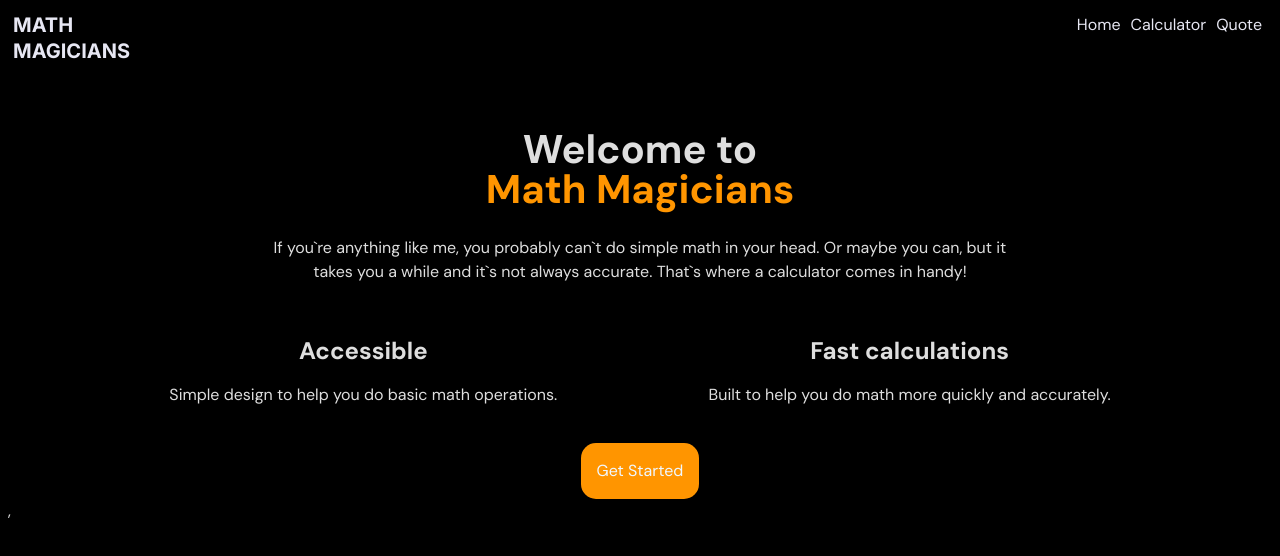
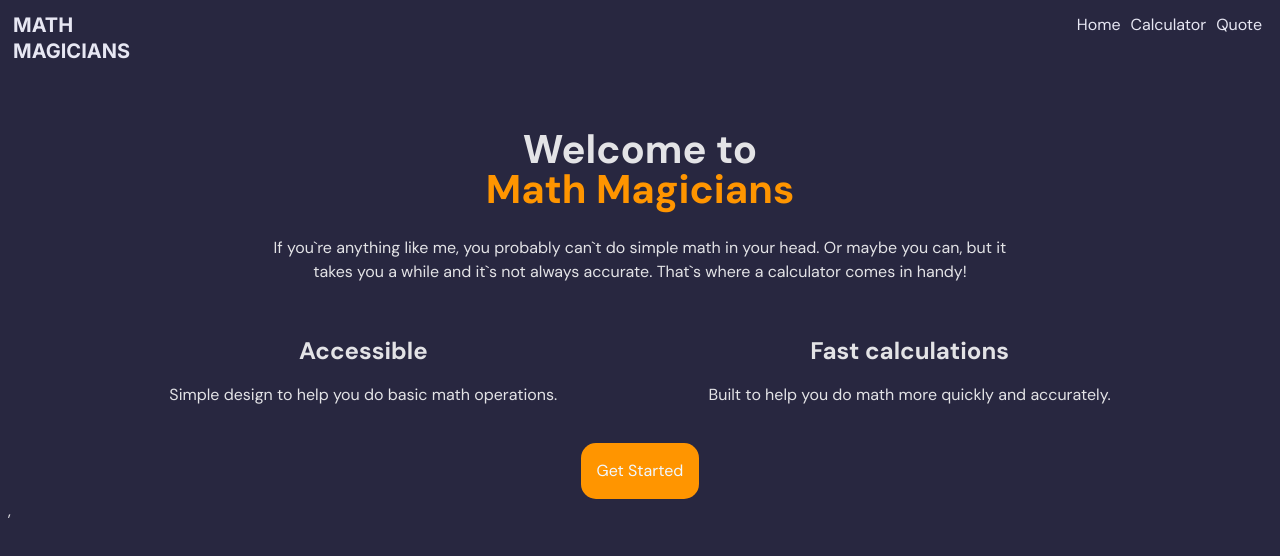
Before and after one commit to shadrxcc/math-magicians, a React (Create React App) app: page / in a window 1280 px wide. Shown: the top 556 px of the page. Built offline with nearby package versions, Linux system fonts and the light colour scheme; some icons are missing.

Commit message:
change background color

```diff
--- a/src/index.css
+++ b/src/index.css
@@ -5,7 +5,7 @@
   font-weight: 400;
   color-scheme: light dark;
   color: rgba(255, 255, 255, 0.87);
-  background-color: #000;
+  background-color: #282740;
   font-synthesis: none;
   text-rendering: optimizeLegibility;
   -webkit-font-smoothing: antialiased;
```
Also changed, not shown: public/compute.png (added).
